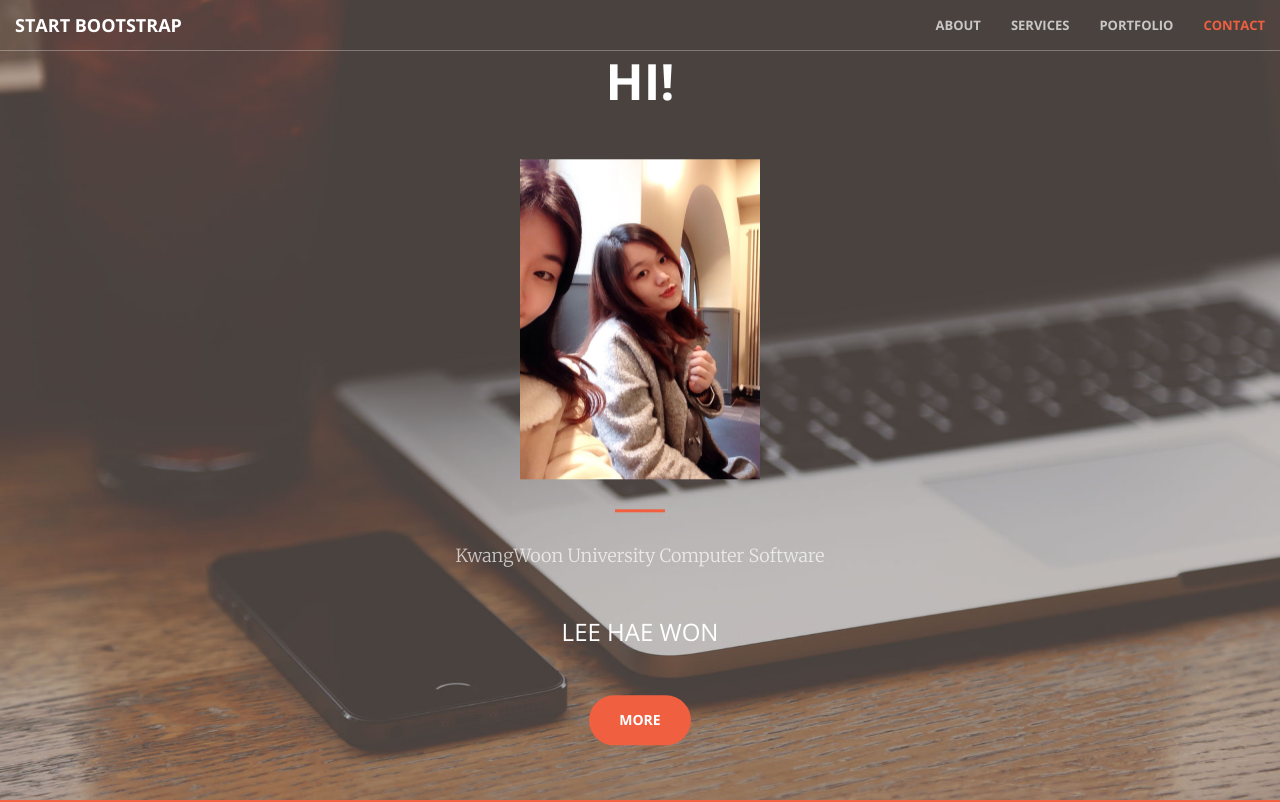
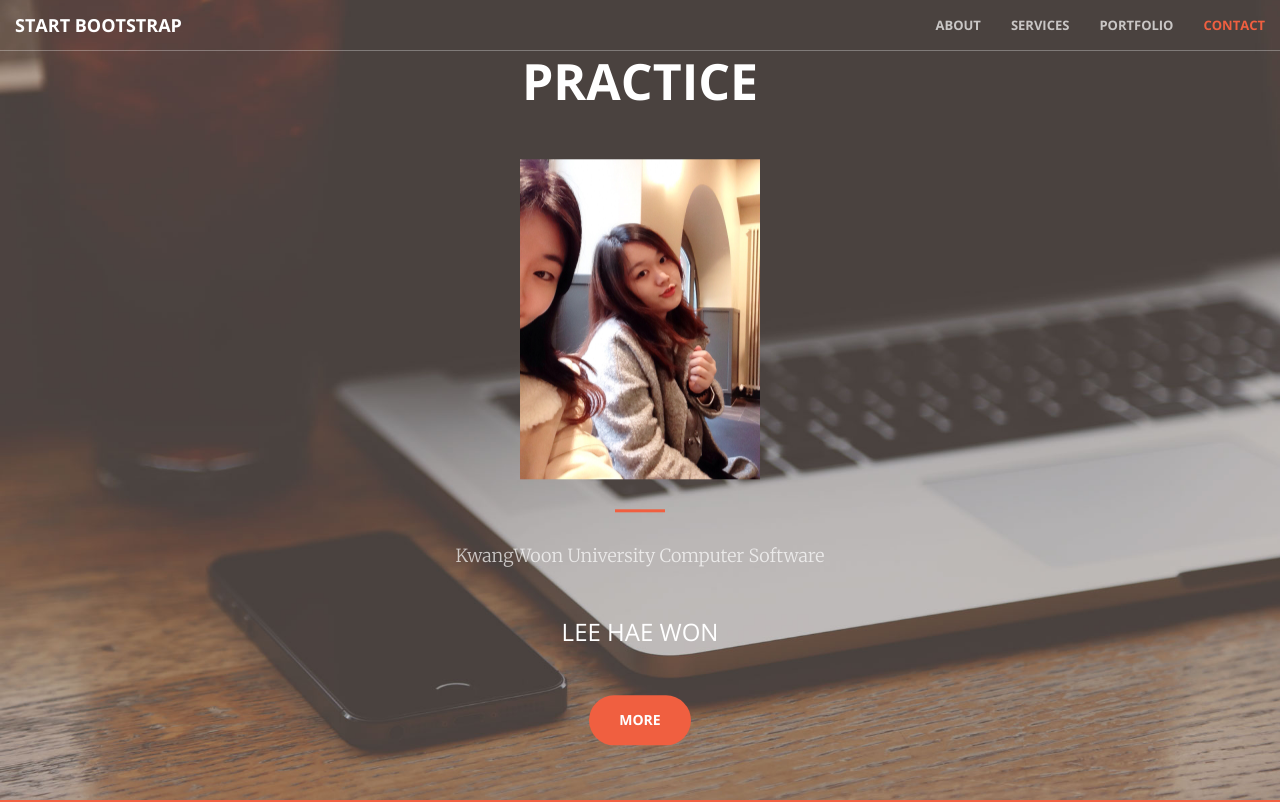
Before and after one commit to Leehaewon/Leehaewon.github.io, a website: page index.html in a window 1280 px wide. Shown: the top 802 px of the page. Drawn offline with nearby package versions, Linux system fonts and the light colour scheme.

Commit message:
fifth commit

```diff
--- a/index.html
+++ b/index.html
@@ -71,7 +71,7 @@
     <header>
         <div class="header-content">
             <div class="header-content-inner">
-                <h1 id="homeHeading">Hi!</h1>
+                <h1 id="homeHeading">PRACTICE</h1>
                 <p></p>
                 <img src="img/me.jpg" width=240 height=320/>
                 <hr>
```
